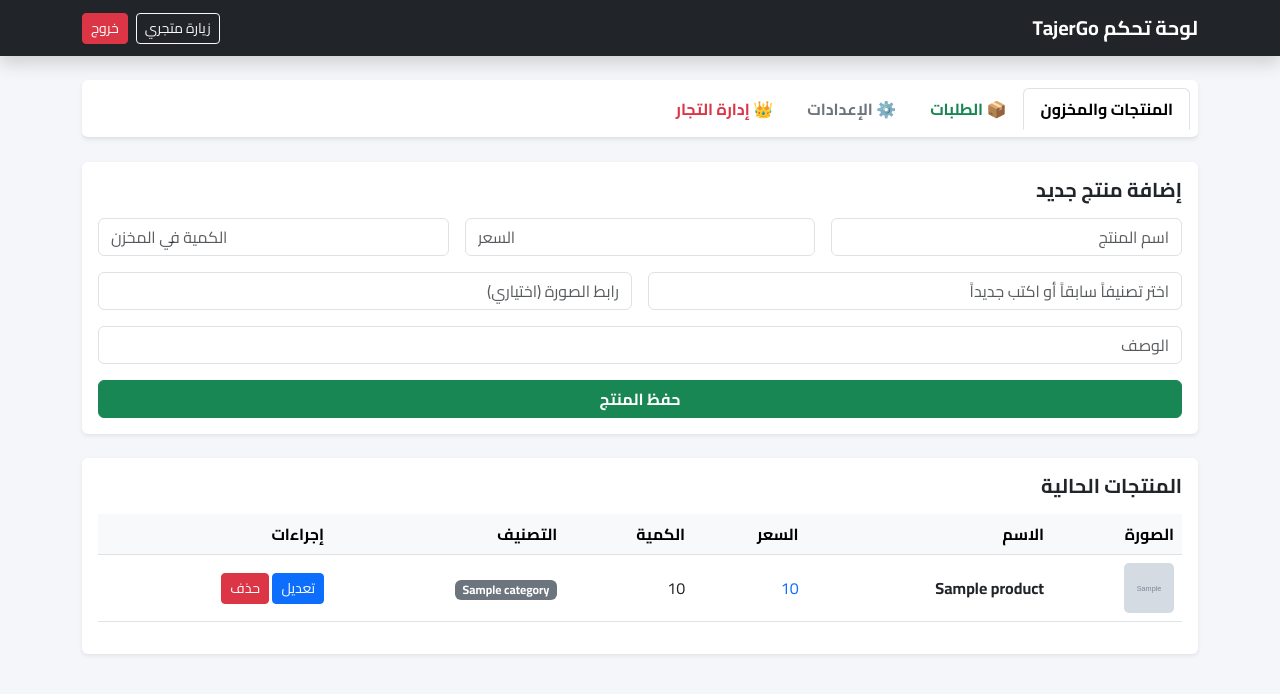
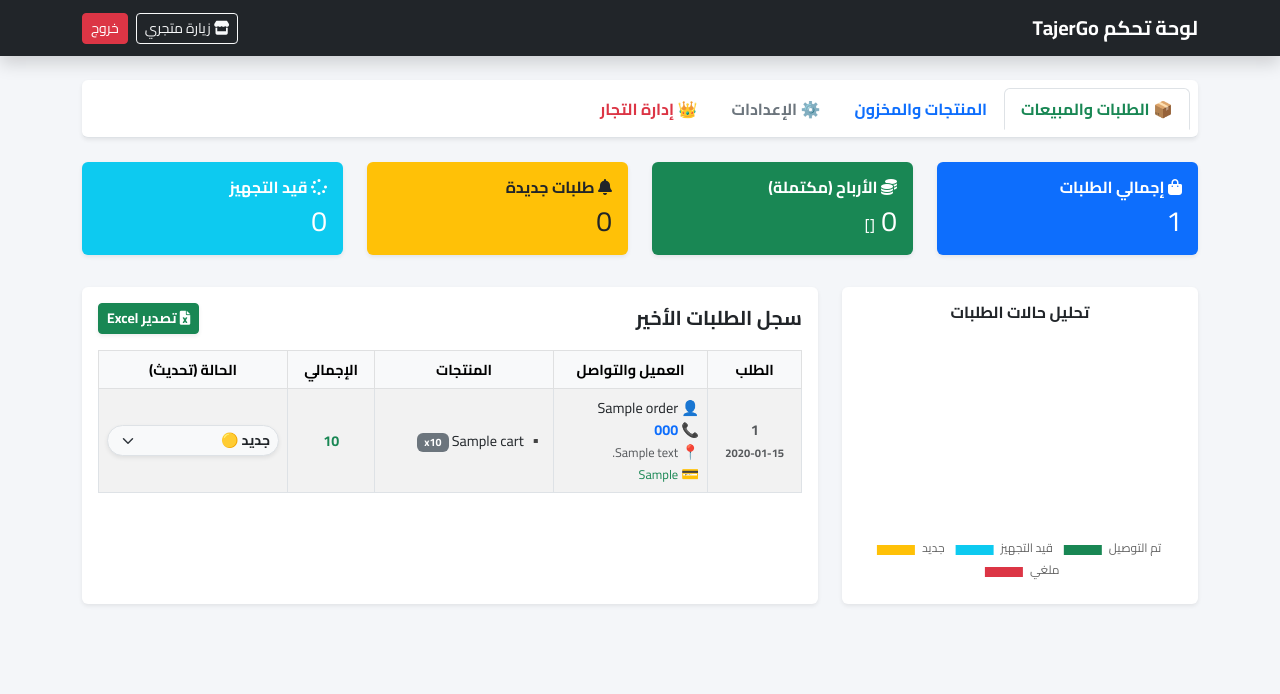
Before and after one commit to waseemha770-bit/saas-store-products, a Flask app: page /dashboard in a window 1280 px wide. Shown: the top 694 px of the page. Run offline with Flask 3, Linux system fonts and the light colour scheme; the visitor is signed in with stand-in values (Sample User, id 1); grey boxes marked "Sample" are stand-in pictures; a database or web service that is not in the repository returns one stand-in record (values such as "Sample title").

Commit message:
ERP Features: Add Order Status, Export to Excel, and Analytics Dashboard

```diff
--- a/app.py
+++ b/app.py
@@ -1,5 +1,5 @@
-from flask import Flask, render_template, request, redirect, url_for, session, flash, jsonify
-import database, os, urllib.parse
+from flask import Flask, render_template, request, redirect, url_for, session, flash, jsonify, Response
+import database, os, urllib.parse, io, csv
 
 app = Flask(__name__)
 app.secret_key = os.getenv('SECRET_KEY') or 'tajergo_super_secure_key_2026'
@@ -28,6 +28,18 @@ def checkout(slug):
     whatsapp_url = f"https://wa.me/{settings.get('whatsapp', '')}?text={urllib.parse.quote(msg)}"
     return jsonify({"whatsapp_url": whatsapp_url})
 
+@app.route('/export/orders')
+def export_orders():
+    if 'user_id' not in session: return redirect(url_for('login'))
+    orders = database.get_orders(session['user_id'])
+    output = io.StringIO()
+    writer = csv.writer(output)
+    writer.writerow(['رقم الطلب', 'التاريخ', 'العميل', 'الهاتف', 'العنوان', 'طريقة الدفع', 'المنتجات', 'الإجمالي', 'حالة الطلب'])
+    for o in orders:
+        items_str = " | ".join([f"{i['name']} (x{i['qty']})" for i in o.get('cart_items', [])])
+        writer.writerow([o['order_id'], o['date'].strftime('%Y-%m-%d %H:%M'), o['customer_name'], o['customer_phone'], o.get('customer_address', ''), o.get('payment_info', ''), items_str, o['total'], o.get('status', 'جديد 🟡')])
+    return Response(output.getvalue().encode('utf-8-sig'), mimetype="text/csv", headers={"Content-Disposition": "attachment;filename=TajerGo_Orders_Report.csv"})
+
 @app.route('/login', methods=['GET', 'POST'])
 def login():
     if request.method == 'POST':
@@ -49,10 +61,13 @@ def dashboard():
             flash("تم إضافة المنتج بنجاح!", "success")
         elif action == 'edit_product':
             database.edit_product(request.form.get('product_id'), session['user_id'], request.form.get('name'), request.form.get('desc'), request.form.get('price'), request.form.get('cat'), request.form.get('img'), request.form.get('stock'))
-            flash("تم تعديل تفاصيل المنتج بنجاح!", "success")
+            flash("تم التعديل!", "success")
         elif action == 'delete_product':
             database.delete_product(request.form.get('product_id'), session['user_id'])
-            flash("تم حذف المنتج", "danger")
+            flash("تم الحذف", "danger")
+        elif action == 'update_order_status':
+            database.orders_col.update_one({"order_id": request.form.get('order_id'), "store_id": session['user_id']}, {"$set": {"status": request.form.get('new_status')}})
+            flash("تم تحديث حالة الطلب بنجاح", "success")
         elif action == 'save_settings':
             database.update_settings(session['user_id'], {
                 'store_name': request.form.get('store_name'), 'store_desc': request.form.get('store_desc'),
@@ -61,18 +76,29 @@ def dashboard():
                 'header_size': request.form.get('header_size'), 'facebook': request.form.get('facebook'),
                 'instagram': request.form.get('instagram'), 'tiktok': request.form.get('tiktok')
             })
-            flash("تم تحديث إعدادات المتجر", "success")
+            flash("تم الحفظ", "success")
         elif action == 'add_merchant' and is_super_admin:
-            if database.create_new_merchant(request.form.get('name'), request.form.get('slug'), request.form.get('password')): flash(f"تم إنشاء المتجر: {request.form.get('slug')}", "success")
-            else: flash("رابط المتجر محجوز", "danger")
+            database.create_new_merchant(request.form.get('name'), request.form.get('slug'), request.form.get('password'))
         elif action == 'toggle_status' and is_super_admin:
             database.toggle_user_status(request.form.get('user_id'), request.form.get('current_status'))
-            flash("تم التحديث", "warning")
         elif action == 'delete_merchant' and is_super_admin:
-            database.delete_user(request.form.get('user_id')); flash("تم الحذف", "danger")
+            database.delete_user(request.form.get('user_id'))
         return redirect(url_for('dashboard'))
 
-    return render_template('dashboard.html', products=database.get_products(session['user_id']), settings=database.get_settings(session['user_id']), orders=database.get_orders(session['user_id']), merchants=(database.get_all_users() if is_super_admin else []), store_slug=session['store_slug'], is_super_admin=is_super_admin)
+    # حساب الإحصائيات بذكاء
+    orders = database.get_orders(session['user_id'])
+    total_revenue = 0
+    status_counts = {"جديد 🟡": 0, "قيد التجهيز 🔵": 0, "تم التوصيل 🟢": 0, "ملغي 🔴": 0}
+    for o in orders:
+        st = o.get('status', 'جديد 🟡')
+        if st not in status_counts: status_counts[st] = 0
+        status_counts[st] += 1
+        if st == 'تم التوصيل 🟢':
+            try: total_revenue += float(str(o['total']).replace(',','').strip())
+            except: pass
+    stats = {"total_orders": len(orders), "total_revenue": total_revenue, "status_counts": status_counts}
+
+    return render_template('dashboard.html', products=database.get_products(session['user_id']), settings=database.get_settings(session['user_id']), orders=orders, stats=stats, merchants=(database.get_all_users() if is_super_admin else []), store_slug=session['store_slug'], is_super_admin=is_super_admin)
 
 @app.route('/logout')
 def logout(): session.clear(); return redirect(url_for('login'))
--- a/templates/dashboard.html
+++ b/templates/dashboard.html
@@ -4,43 +4,99 @@
     <meta charset="UTF-8"><title>لوحة التحكم | TajerGo</title>
     <link href="https://fonts.googleapis.com/css2?family=Cairo:wght@400;700&display=swap" rel="stylesheet">
     <link rel="stylesheet" href="https://cdn.jsdelivr.net/npm/bootstrap@5.3.0/dist/css/bootstrap.rtl.min.css">
+    <link rel="stylesheet" href="https://cdnjs.cloudflare.com/ajax/libs/font-awesome/6.0.0/css/all.min.css">
+    <script src="https://cdn.jsdelivr.net/npm/chart.js"></script>
     <style>body{font-family:'Cairo',sans-serif; background-color:#f4f6f9;}</style>
 </head>
 <body>
-    <nav class="navbar navbar-dark bg-dark mb-4 shadow"><div class="container"><a class="navbar-brand fw-bold" href="#">لوحة تحكم TajerGo</a><div><a href="/store/{{ store_slug }}" target="_blank" class="btn btn-outline-light btn-sm mx-2">زيارة متجري</a><a href="/logout" class="btn btn-danger btn-sm">خروج</a></div></div></nav>
+    <nav class="navbar navbar-dark bg-dark mb-4 shadow"><div class="container"><a class="navbar-brand fw-bold" href="#">لوحة تحكم TajerGo</a><div><a href="/store/{{ store_slug }}" target="_blank" class="btn btn-outline-light btn-sm mx-2"><i class="fas fa-store"></i> زيارة متجري</a><a href="/logout" class="btn btn-danger btn-sm">خروج</a></div></div></nav>
     <div class="container pb-5">
         {% with messages = get_flashed_messages(with_categories=true) %}{% if messages %}{% for category, message in messages %}<div class="alert alert-{{ category }}">{{ message }}</div>{% endfor %}{% endif %}{% endwith %}
 
         <ul class="nav nav-tabs mb-4 bg-white p-2 rounded shadow-sm" id="myTab">
-            <li class="nav-item"><button class="nav-link active fw-bold" data-bs-toggle="tab" data-bs-target="#products">المنتجات والمخزون</button></li>
-            <li class="nav-item"><button class="nav-link fw-bold text-success" data-bs-toggle="tab" data-bs-target="#orders">📦 الطلبات</button></li>
+            <li class="nav-item"><button class="nav-link fw-bold text-success active" data-bs-toggle="tab" data-bs-target="#orders">📦 الطلبات والمبيعات</button></li>
+            <li class="nav-item"><button class="nav-link fw-bold" data-bs-toggle="tab" data-bs-target="#products">المنتجات والمخزون</button></li>
             <li class="nav-item"><button class="nav-link fw-bold text-secondary" data-bs-toggle="tab" data-bs-target="#settings">⚙️ الإعدادات</button></li>
             {% if is_super_admin %}<li class="nav-item"><button class="nav-link fw-bold text-danger" data-bs-toggle="tab" data-bs-target="#superadmin">👑 إدارة التجار</button></li>{% endif %}
         </ul>
 
-        <!-- توليد قائمة التصنيفات الذكية (لتجنب الأخطاء الإملائية) -->
         {% set cats = products | map(attribute='category') | unique | list %}
-        <datalist id="categoryList">
-            {% for c in cats %}<option value="{{ c }}">{% endfor %}
-        </datalist>
+        <datalist id="categoryList">{% for c in cats %}<option value="{{ c }}">{% endfor %}</datalist>
 
         <div class="tab-content">
-            <div class="tab-pane fade show active" id="products">
+            <!-- قسم الطلبات المطور (إحصائيات + رسم بياني + تصدير + حالات) -->
+            <div class="tab-pane fade show active" id="orders">
+                <!-- كروت الإحصائيات -->
+                <div class="row mb-4">
+                    <div class="col-md-3 col-6 mb-2"><div class="card bg-primary text-white shadow-sm border-0"><div class="card-body"><h6 class="fw-bold"><i class="fas fa-shopping-bag"></i> إجمالي الطلبات</h6><h3 class="mb-0">{{ stats.total_orders }}</h3></div></div></div>
+                    <div class="col-md-3 col-6 mb-2"><div class="card bg-success text-white shadow-sm border-0"><div class="card-body"><h6 class="fw-bold"><i class="fas fa-coins"></i> الأرباح (مكتملة)</h6><h3 class="mb-0">{{ stats.total_revenue }} <small class="fs-6">{{ settings.currency }}</small></h3></div></div></div>
+                    <div class="col-md-3 col-6 mb-2"><div class="card text-dark shadow-sm border-0" style="background-color:#ffc107;"><div class="card-body"><h6 class="fw-bold"><i class="fas fa-bell"></i> طلبات جديدة</h6><h3 class="mb-0">{{ stats.status_counts['جديد 🟡'] }}</h3></div></div></div>
+                    <div class="col-md-3 col-6 mb-2"><div class="card bg-info text-white shadow-sm border-0"><div class="card-body"><h6 class="fw-bold"><i class="fas fa-spinner"></i> قيد التجهيز</h6><h3 class="mb-0">{{ stats.status_counts['قيد التجهيز 🔵'] }}</h3></div></div></div>
+                </div>
+
+                <div class="row">
+                    <!-- الرسم البياني -->
+                    <div class="col-md-4 mb-4">
+                        <div class="card shadow-sm border-0 h-100"><div class="card-body d-flex flex-column align-items-center justify-content-center">
+                            <h6 class="fw-bold text-center mb-3">تحليل حالات الطلبات</h6>
+                            <canvas id="orderChart" style="max-height: 250px;"></canvas>
+                        </div></div>
+                    </div>
+                    <!-- جدول الطلبات -->
+                    <div class="col-md-8 mb-4">
+                        <div class="card shadow-sm border-0 h-100"><div class="card-body">
+                            <div class="d-flex justify-content-between align-items-center mb-3">
+                                <h5 class="fw-bold mb-0">سجل الطلبات الأخير</h5>
+                                <a href="/export/orders" class="btn btn-success btn-sm fw-bold shadow-sm"><i class="fas fa-file-excel"></i> تصدير Excel</a>
+                            </div>
+                            <div class="table-responsive" style="max-height: 400px; overflow-y: auto;">
+                            <table class="table table-bordered table-striped text-center align-middle" style="font-size:0.9rem;">
+                                <thead class="table-light" style="position: sticky; top: 0; z-index: 1;"><tr><th>الطلب</th><th>العميل والتواصل</th><th>المنتجات</th><th>الإجمالي</th><th>الحالة (تحديث)</th></tr></thead>
+                                <tbody>
+                                    {% for o in orders %}
+                                    <tr>
+                                        <td class="fw-bold text-muted">{{ o.order_id }}<br><small dir="ltr" style="font-size:0.7rem;">{{ o.date.strftime('%Y-%m-%d') }}</small></td>
+                                        <td class="text-start">👤 {{ o.customer_name }}<br>📞 <a href="https://wa.me/{{ o.customer_phone }}" target="_blank" class="text-primary fw-bold text-decoration-none">{{ o.customer_phone }}</a><br>📍 <small class="text-muted">{{ o.get('customer_address', 'غير مسجل') }}</small><br>💳 <small class="text-success">{{ o.get('payment_info', 'غير مسجل') }}</small></td>
+                                        <td class="text-start">{% for i in o.cart_items %} ▪️ {{ i.name }} <span class="badge bg-secondary">x{{ i.qty }}</span><br> {% endfor %}</td>
+                                        <td class="fw-bold text-success">{{ o.total }}</td>
+                                        <td>
+                                            <!-- نموذج تغيير الحالة -->
+                                            <form method="POST">
+                                                <input type="hidden" name="action" value="update_order_status">
+                                                <input type="hidden" name="order_id" value="{{ o.order_id }}">
+                                                <select name="new_status" class="form-select form-select-sm fw-bold shadow-sm" onchange="this.form.submit()" style="border-radius:20px; background-color: #f8f9fa;">
+                                                    <option value="جديد 🟡" {% if o.get('status', 'جديد 🟡') == 'جديد 🟡' %}selected{% endif %}>جديد 🟡</option>
+                                                    <option value="قيد التجهيز 🔵" {% if o.get('status', '') == 'قيد التجهيز 🔵' %}selected{% endif %}>قيد التجهيز 🔵</option>
+                                                    <option value="تم التوصيل 🟢" {% if o.get('status', '') == 'تم التوصيل 🟢' %}selected{% endif %}>تم التوصيل 🟢</option>
+                                                    <option value="ملغي 🔴" {% if o.get('status', '') == 'ملغي 🔴' %}selected{% endif %}>ملغي 🔴</option>
+                                                </select>
+                                            </form>
+                                        </td>
+                                    </tr>
+                                    {% else %}<tr><td colspan="5" class="py-4 text-muted">لا توجد طلبات حتى الآن</td></tr>{% endfor %}
+                                </tbody>
+                            </table>
+                            </div>
+                        </div></div>
+                    </div>
+                </div>
+            </div>
+
+            <!-- المنتجات والإعدادات وإدارة التجار (نفس التحديثات السابقة وتعمل 100%) -->
+            <div class="tab-pane fade" id="products">
                 <div class="card shadow-sm border-0 mb-4"><div class="card-body">
                     <h5 class="fw-bold mb-3">إضافة منتج جديد</h5>
                     <form method="POST" class="row g-3">
                         <input type="hidden" name="action" value="add_product">
                         <div class="col-md-4"><input name="name" class="form-control" placeholder="اسم المنتج" required></div>
                         <div class="col-md-4"><input name="price" type="number" class="form-control" placeholder="السعر" required></div>
-                        <div class="col-md-4"><input name="stock" type="number" class="form-control" placeholder="الكمية في المخزن" required></div>
-                        <!-- قائمة منسدلة ذكية للتصنيفات -->
-                        <div class="col-md-6"><input name="cat" list="categoryList" class="form-control" placeholder="اختر تصنيفاً سابقاً أو اكتب جديداً" required></div>
+                        <div class="col-md-4"><input name="stock" type="number" class="form-control" placeholder="الكمية" required></div>
+                        <div class="col-md-6"><input name="cat" list="categoryList" class="form-control" placeholder="اختر تصنيفاً أو اكتب جديداً" required></div>
                         <div class="col-md-6"><input name="img" class="form-control" placeholder="رابط الصورة (اختياري)"></div>
                         <div class="col-12"><input name="desc" class="form-control" placeholder="الوصف"></div>
                         <div class="col-12"><button class="btn btn-success w-100 fw-bold">حفظ المنتج</button></div>
                     </form>
                 </div></div>
-
                 <div class="card shadow-sm border-0 mb-4"><div class="card-body">
                     <h5 class="fw-bold mb-3">المنتجات الحالية</h5>
                     <div class="table-responsive"><table class="table table-hover align-middle"><thead class="table-light"><tr><th>الصورة</th><th>الاسم</th><th>السعر</th><th>الكمية</th><th>التصنيف</th><th>إجراءات</th></tr></thead><tbody>
@@ -51,33 +107,22 @@
                 </div></div>
             </div>
 
-            <div class="tab-pane fade" id="orders">
-                <div class="card shadow-sm border-0"><div class="card-body">
-                    <h5 class="fw-bold mb-3">تقارير المبيعات والطلبات</h5>
-                    <div class="table-responsive"><table class="table table-bordered table-striped text-center"><thead class="table-light"><tr><th>الطلب</th><th>العميل</th><th>المنتجات</th><th>الإجمالي</th><th>التاريخ</th></tr></thead><tbody>{% for o in orders %}<tr><td>{{ o.order_id }}</td><td class="text-start">👤 {{ o.customer_name }}<br>📞 <span class="text-primary fw-bold">{{ o.customer_phone }}</span><br>📍 <small class="text-muted">العنوان: {{ o.get('customer_address', 'غير مسجل') }}</small><br>💳 <small class="text-success">الدفع: {{ o.get('payment_info', 'غير مسجل') }}</small></td><td class="text-start">{% for i in o.cart_items %} - {{ i.name }} (x{{ i.qty }})<br> {% endfor %}</td><td class="fw-bold text-success">{{ o.total }}</td><td dir="ltr"><small>{{ o.date.strftime('%Y-%m-%d %H:%M') }}</small></td></tr>{% else %}<tr><td colspan="5">لا توجد طلبات</td></tr>{% endfor %}</tbody></table></div>
-                </div></div>
-            </div>
-
             <div class="tab-pane fade" id="settings">
                 <div class="card shadow-sm border-0"><div class="card-body">
                     <form method="POST" class="row g-3">
                         <input type="hidden" name="action" value="save_settings">
-                        <!-- الإعدادات الأساسية -->
                         <div class="col-md-6"><label class="small fw-bold">اسم المتجر</label><input name="store_name" class="form-control" value="{{ settings.store_name }}"></div>
-                        <div class="col-md-6"><label class="small fw-bold">اللون</label><input type="color" name="theme_color" class="form-control form-control-color w-100" value="{{ settings.theme_color }}"></div>
+                        <div class="col-md-6"><label class="small fw-bold">لون المتجر</label><input type="color" name="theme_color" class="form-control form-control-color w-100" value="{{ settings.theme_color }}"></div>
                         <div class="col-md-6"><label class="small fw-bold">الخط</label><select name="font_family" class="form-select"><option value="Cairo" {% if settings.font_family=='Cairo' %}selected{% endif %}>Cairo</option><option value="Tajawal" {% if settings.font_family=='Tajawal' %}selected{% endif %}>Tajawal</option><option value="Almarai" {% if settings.font_family=='Almarai' %}selected{% endif %}>Almarai</option><option value="Changa" {% if settings.font_family=='Changa' %}selected{% endif %}>Changa</option></select></div>
                         <div class="col-md-6"><label class="small fw-bold">الرأس</label><select name="header_size" class="form-select"><option value="small" {% if settings.header_size=='small' %}selected{% endif %}>صغير</option><option value="medium" {% if settings.header_size=='medium' %}selected{% endif %}>متوسط</option><option value="large" {% if settings.header_size=='large' %}selected{% endif %}>كبير</option></select></div>
                         <div class="col-md-4"><label class="small fw-bold">الواتساب</label><input name="whatsapp" class="form-control" value="{{ settings.whatsapp }}"></div>
                         <div class="col-md-4"><label class="small fw-bold">العملة</label><input name="currency" class="form-control" value="{{ settings.currency }}"></div>
-                        <div class="col-md-4"><label class="small fw-bold">النص بالزر</label><input name="btn_text" class="form-control" value="{{ settings.btn_text }}"></div>
+                        <div class="col-md-4"><label class="small fw-bold">نص زر الشراء</label><input name="btn_text" class="form-control" value="{{ settings.btn_text }}"></div>
                         <div class="col-12"><label class="small fw-bold">الوصف</label><input name="store_desc" class="form-control" value="{{ settings.store_desc }}"></div>
-
-                        <!-- إعدادات السوشيال ميديا -->
-                        <h6 class="fw-bold mt-4 mb-2 border-bottom pb-2">روابط التواصل الاجتماعي (تظهر أسفل المتجر)</h6>
-                        <div class="col-md-4"><label class="small fw-bold">فيسبوك</label><input name="facebook" class="form-control" value="{{ settings.get('facebook', '') }}" placeholder="رابط الصفحة"></div>
-                        <div class="col-md-4"><label class="small fw-bold">إنستجرام</label><input name="instagram" class="form-control" value="{{ settings.get('instagram', '') }}" placeholder="رابط الحساب"></div>
-                        <div class="col-md-4"><label class="small fw-bold">تيك توك</label><input name="tiktok" class="form-control" value="{{ settings.get('tiktok', '') }}" placeholder="رابط الحساب"></div>
-
+                        <h6 class="fw-bold mt-4 mb-2 border-bottom pb-2">روابط السوشيال ميديا</h6>
+                        <div class="col-md-4"><label class="small fw-bold">فيسبوك</label><input name="facebook" class="form-control" value="{{ settings.get('facebook', '') }}"></div>
+                        <div class="col-md-4"><label class="small fw-bold">إنستجرام</label><input name="instagram" class="form-control" value="{{ settings.get('instagram', '') }}"></div>
+                        <div class="col-md-4"><label class="small fw-bold">تيك توك</label><input name="tiktok" class="form-control" value="{{ settings.get('tiktok', '') }}"></div>
                         <div class="col-12 mt-4"><button class="btn btn-primary w-100 fw-bold">حفظ التحديثات</button></div>
                     </form>
                 </div></div>
@@ -91,5 +136,23 @@
         </div>
     </div>
     <script src="https://cdn.jsdelivr.net/npm/bootstrap@5.3.0/dist/js/bootstrap.bundle.min.js"></script>
+    <script>
+        // تشغيل الرسم البياني الدائري لحالات الطلبات
+        document.addEventListener("DOMContentLoaded", function() {
+            var ctx = document.getElementById('orderChart').getContext('2d');
+            new Chart(ctx, {
+                type: 'doughnut',
+                data: {
+                    labels: ['جديد', 'قيد التجهيز', 'تم التوصيل', 'ملغي'],
+                    datasets: [{
+                        data: [{{ stats.status_counts['جديد 🟡'] }}, {{ stats.status_counts['قيد التجهيز 🔵'] }}, {{ stats.status_counts['تم التوصيل 🟢'] }}, {{ stats.status_counts['ملغي 🔴'] }}],
+                        backgroundColor: ['#ffc107', '#0dcaf0', '#198754', '#dc3545'],
+                        borderWidth: 2, hoverOffset: 4
+                    }]
+                },
+                options: { responsive: true, plugins: { legend: { position: 'bottom', labels: {font: {family: 'Cairo', size: 12}} } } }
+            });
+        });
+    </script>
 </body>
 </html>
```
Also changed, not shown: database.py (+6 -1 lines).
